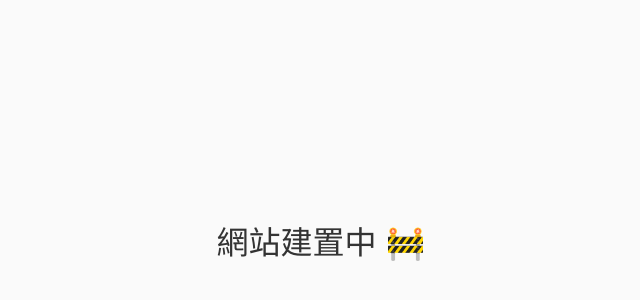
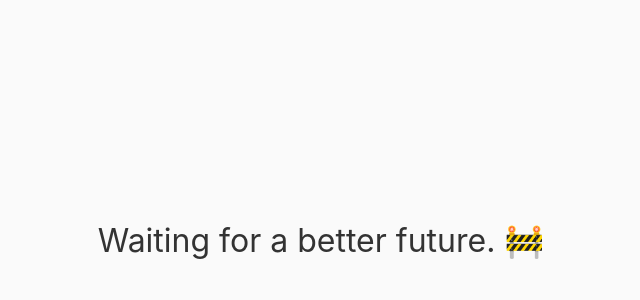
Before and after one commit to xixibox-debug/67-bot, a plain HTML site: page index.html in a window 1280 px wide. Shown: the part 160-460 px from the top of the page, without its empty margins (319-959 px from the left). Drawn offline with Linux system fonts and the light colour scheme.

Commit message:
Update title and heading in index.html

```diff
--- a/index.html
+++ b/index.html
@@ -3,7 +3,7 @@
 <head>
   <meta charset="UTF-8">
   <meta name="viewport" content="width=device-width, initial-scale=1.0">
-  <title>我的網站</title>
+  <title>67 Bot</title>
   <style>
     body {
       font-family: -apple-system, BlinkMacSystemFont, "Segoe UI", Helvetica, Arial, sans-serif;
@@ -21,6 +21,6 @@
   </style>
 </head>
 <body>
-  <h1>網站建置中 🚧</h1>
+  <h1>Waiting for a better future. 🚧</h1>
 </body>
 </html>
```
